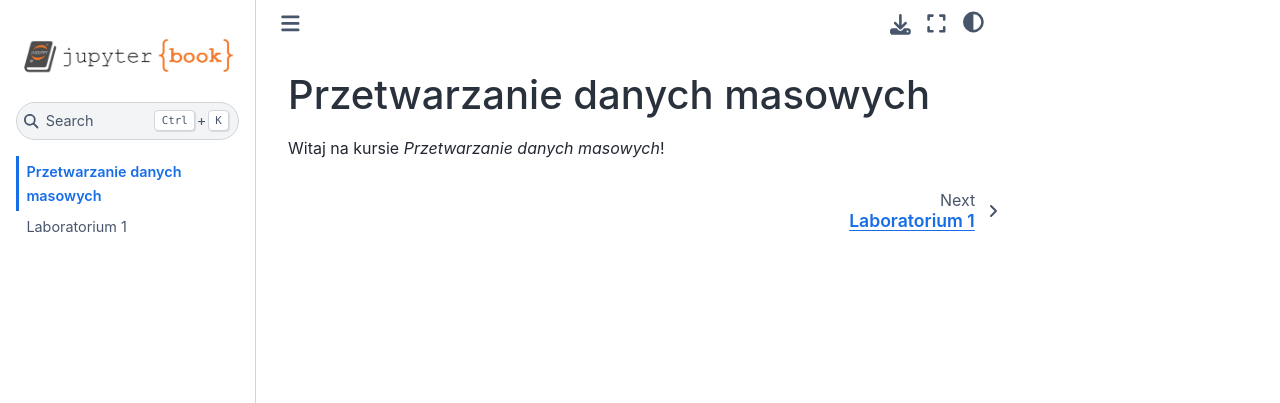
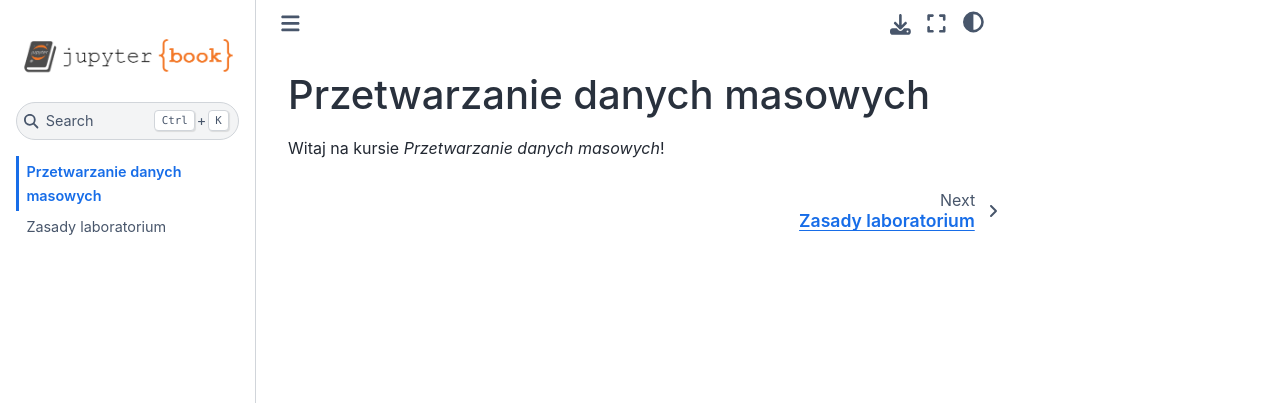
Before and after one commit to pwr-ai/przetwarzanie-danych-masowych, a Jupyter Book: the page built from book/intro.md, in a window 1280 px wide. Shown: the top 403 px of the page. Built offline with Jupyter Book 1.0.4 settings and Sphinx 7.4.7 and the Sphinx Book theme 1.1.4, drawn with Linux system fonts in a browser that asks for light colours; part of the change alters nothing that is shown.

Commit message:
wstepne zasady

```diff
--- a/book/_toc.yml
+++ b/book/_toc.yml
@@ -1,7 +1,4 @@
-# Table of contents
-# Learn more at https://jupyterbook.org/customize/toc.html
-
 format: jb-book
 root: intro
 chapters:
-- file: labs/lab1
+- file: labs/zasady
```
Also changed, not shown: book/labs/lab1.ipynb, book/labs/zasady.ipynb (added).
